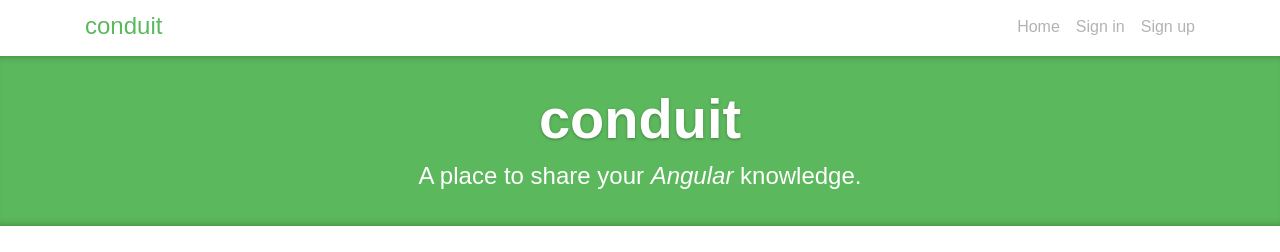
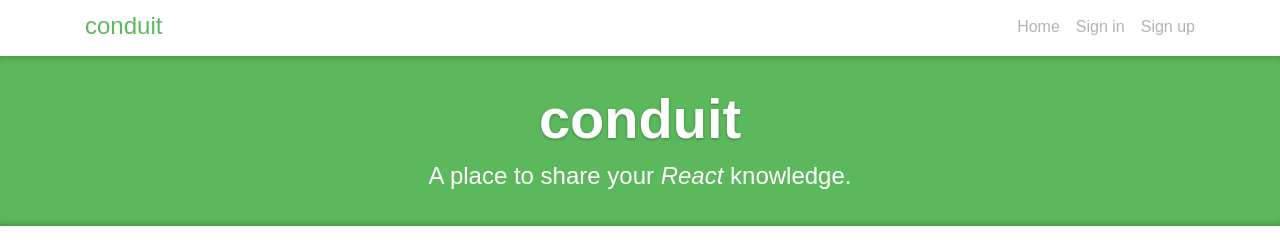
Before and after one commit to wookikiik/realworld-study, a Next.js app: page / in a window 1280 px wide. Shown: the top 252 px of the page. Built offline with nearby package versions, Linux system fonts and the light colour scheme.

Commit message:
컴포넌트 추가

```diff
--- a/app/ui/home.tsx
+++ b/app/ui/home.tsx
@@ -4,7 +4,7 @@
             <div className="banner">
                 <div className="container">
                     <h1 className="logo-font">conduit</h1>
-                    <p>A place to share your <i>Angular</i> knowledge.</p>
+                    <p>A place to share your <i>React</i> knowledge.</p>
                 </div>
             </div>
             <div className="container page">
```
Also changed, not shown: app/ui/feed.tsx (added, +7 -0 lines), app/ui/tags.tsx (added, +7 -0 lines).
